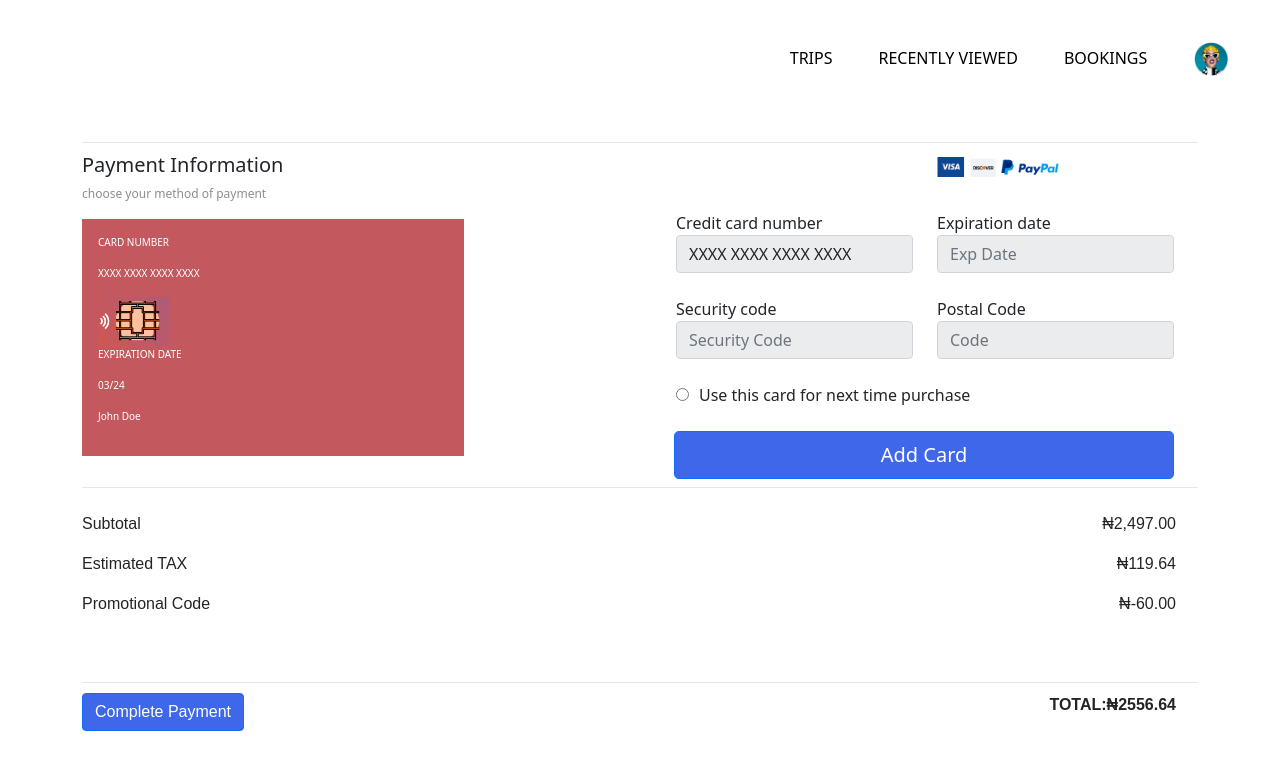
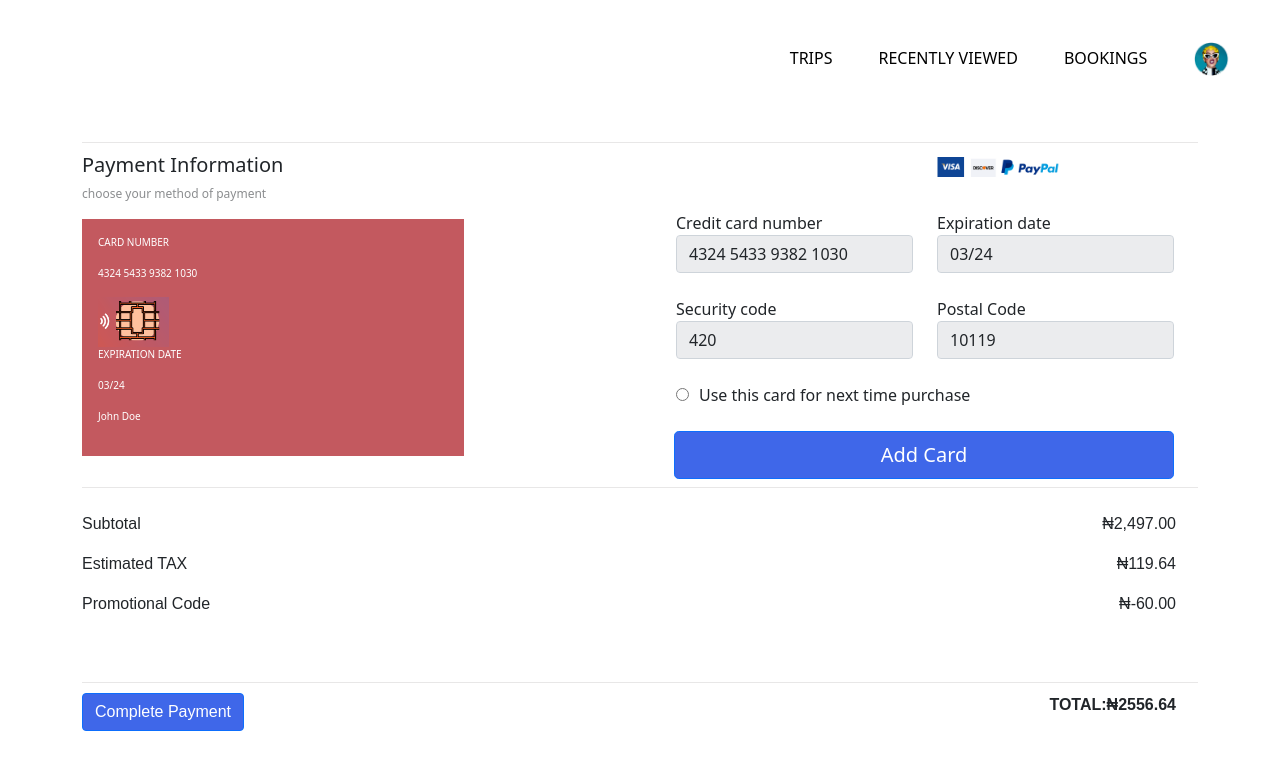
Before and after one commit to lolyshow/landing-light, a React (Create React App) app: page / in a window 1280 px wide. Shown: the top 770 px of the page. Built offline with nearby package versions, Linux system fonts and the light colour scheme.

Commit message:
updated state default values

```diff
--- a/src/components/pages/Home.js
+++ b/src/components/pages/Home.js
@@ -10,7 +10,10 @@ class Home extends React.Component{
     constructor(props) {
         super(props);
         this.state = {
-          value: 'XXXX XXXX XXXX XXXX'
+          cardNumber: '4324 5433 9382 1030',
+          expDate:"03/24",
+          securityCode:"420",
+          postalCode:10119,
         };
 
         this.handleChange = this.handleChange.bind(this);
@@ -47,12 +50,12 @@ class Home extends React.Component{
                             <div className = "main-card">
                                 <div className = "card-body">
                                     <p>CARD NUMBER</p>
-                                    <p>{this.state.value}</p>
+                                    <p>{this.state.cardNumber}</p>
 
                                     <img src ={CardCard} height="50" alt=""/>
 
                                     <p>EXPIRATION DATE</p>
-                                    <p>03/24</p>
+                                    <p>{this.state.expDate}</p>
                                     <p>John Doe</p>
                                 </div>
                             </div>
@@ -93,11 +96,11 @@ class Home extends React.Component{
                                             <div className="row">
                                                 <div className="col-md-6">
                                                 <label>Credit card number</label>
-                                                <input type="text" className="form-control" value={this.state.value} style = {{backgroundColor:"#ebecee"}} onChange={this.handleChange} placeholder="Card No"/>
+                                                <input type="text" className="form-control" value={this.state.cardNumber} style = {{backgroundColor:"#ebecee"}} onChange={this.handleChange} placeholder="Card No"/>
                                                 </div>
                                                 <div className="col-md-6">
                                                 <label>Expiration date</label>
-                                                <input type="text" class="form-control" style = {{backgroundColor:"#ebecee"}} placeholder="Exp Date"/>
+                                                <input type="text"  class="form-control" value={this.state.expDate} style = {{backgroundColor:"#ebecee"}} placeholder=""/>
                                                 </div>
                                             </div>
                                         </form>
@@ -112,14 +115,14 @@ class Home extends React.Component{
                                             <div className="row">
                                                 <div className="col-md-6">
                                                     <label>Security code</label>
-                                                    <input type="text" className="form-control" style = {{backgroundColor:"#ebecee"}} placeholder="Security Code"/>
+                                                    <input type="text" value = {this.state.securityCode} className="form-control" style = {{backgroundColor:"#ebecee"}} placeholder="Security Code"/>
                                                 </div>
 
 
 
                                                 <div className="col-md-6">
                                                     <label>Postal Code</label>
-                                                    <input type="text" className="form-control" style = {{backgroundColor:"#ebecee"}} placeholder="Code"/>
+                                                    <input type="text"value = {this.state.postalCode} className="form-control" style = {{backgroundColor:"#ebecee"}} placeholder="Code"/>
                                                 </div>
 
 
```
